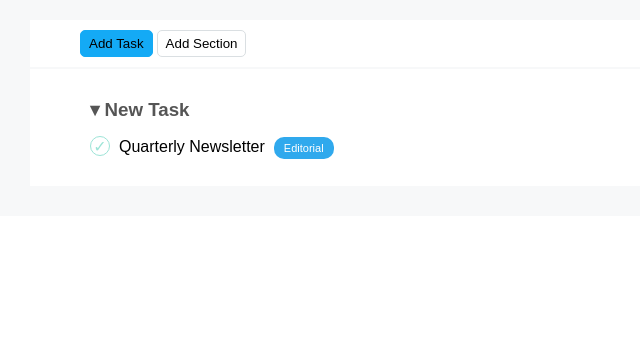
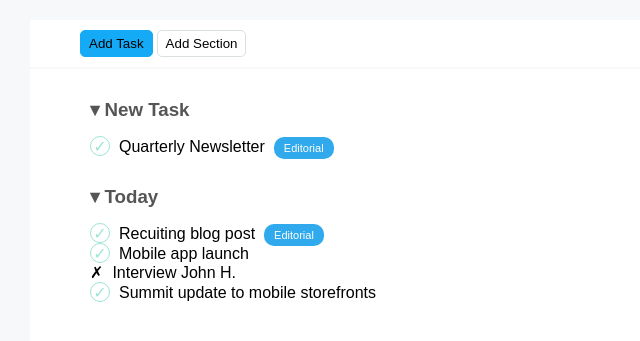
Before and after one commit to AntonioStrignano/html-css-toboolist, a plain HTML site: page index.html in a window 1280 px wide. Shown: the part 85-426 px from the top of the page, without its empty margins (0-640 px from the left). Drawn offline with Linux system fonts and the light colour scheme.

Commit message:
ADD: html della seconda lista + classe .categoria

```diff
--- a/css/style.css
+++ b/css/style.css
@@ -51,8 +51,13 @@ article header button.active {
 }
 
 /* sezioni liste */
+
 article div {
     padding: 30px 60px;
+}
+
+article div section:not(:first-child) {
+    margin-top: 30px;
 }
 
 section h1.titolo-lista {
@@ -82,10 +87,14 @@ ul.todolist span.checkmark {
 }
 
 ul.todolist span.editorial {
+    background-color: #30A9ED;
+}
+
+ul.todolist span.categoria {
+
     font-family: Arial, Helvetica, sans-serif;
     font-size: 11px;
     color: white;
-    background-color: #30A9ED;
     padding: 5px 10px;
     border-radius: 10px;
 }
--- a/index.html
+++ b/index.html
@@ -27,12 +27,36 @@
                         <li>
                             <span class="checkmark">&checkmark;</span>
                             <p>Quarterly Newsletter</p>
-                            <span class="editorial">Editorial</span>
+                            <span class="editorial categoria">Editorial</span>
                         </li>
                     </ul>
                 </section>
                 <!-- today -->
-                <section></section>
+                <section>
+                    <h1 class="titolo-lista">&blacktriangledown; Today</h1>
+                    <ul class="todolist">
+                        <li>
+                            <span class="checkmark">&checkmark;</span>
+                            <p>Recuiting blog post</p>
+                            <span class="editorial categoria">Editorial</span>
+                        </li>
+                        <li>
+                            <span class="checkmark">&checkmark;</span>
+                            <p>Mobile app launch</p>
+                            <span class="q1-goals categoria">Q1 Goals</span>
+                        </li>
+                        <li>
+                            <span class="crossed">&cross;</span>
+                            <p>Interview John H.</p>
+                            <span class="recuiting categoria">Recuiting</span>
+                        </li>
+                        <li>
+                            <span class="checkmark">&checkmark;</span>
+                            <p>Summit update to mobile storefronts</p>
+                            <span class="mobile categoria">Mobile</span>
+                        </li>
+                    </ul>
+                </section>
                 <!-- upcoming -->
                 <section></section>
             </div>
```
